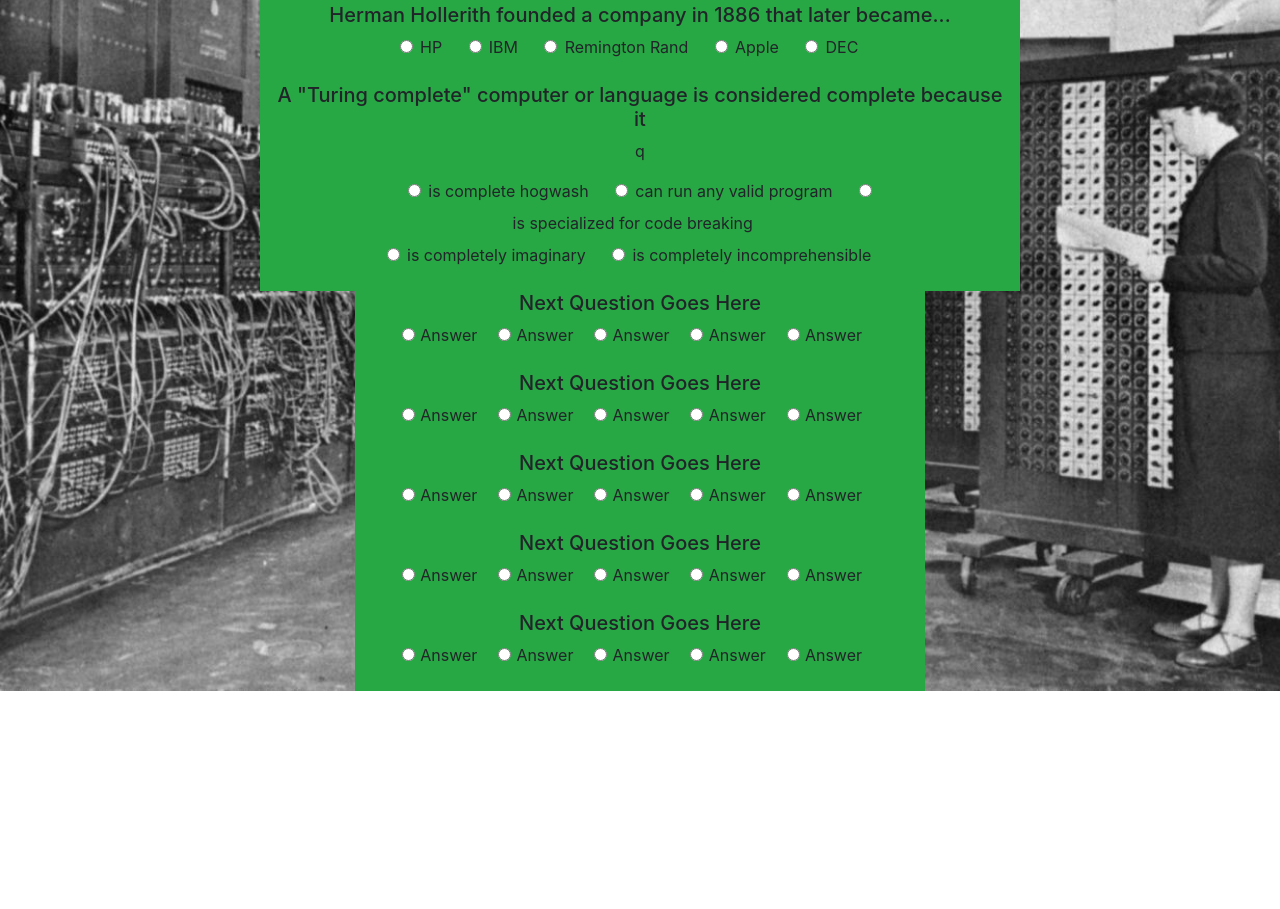
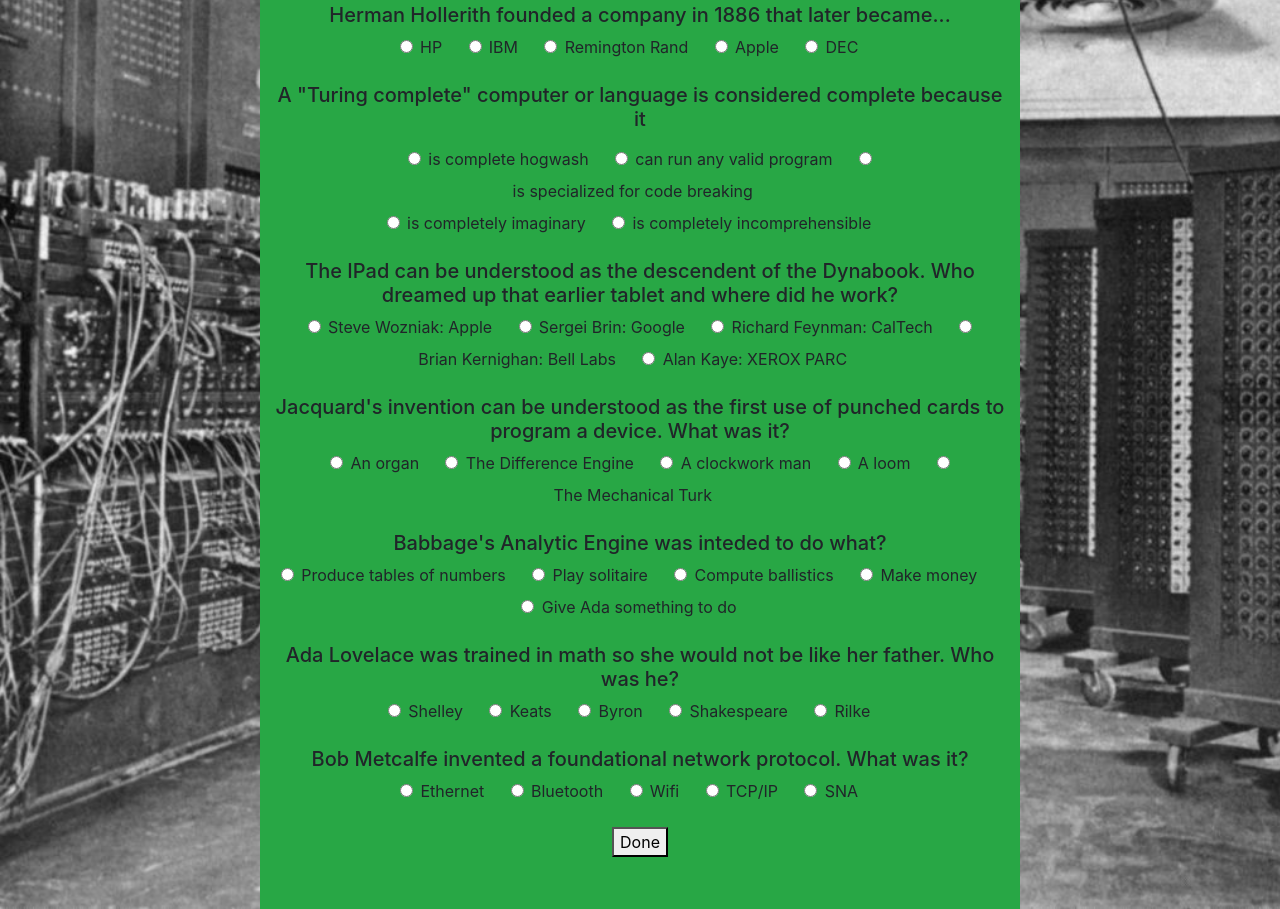
Before and after one commit to wucheeman/TriviaGame, a plain HTML site: page index.html in a window 1280 px wide. Shown: the part 325-1234 px from the top of the page. Before the commit the page ends 1016 px from the top, so only its background shows below. Drawn offline with nearby package versions, Linux system fonts and the light colour scheme.

Commit message:
Completed first round on index.html

```diff
--- a/assets/css/style.css
+++ b/assets/css/style.css
@@ -13,3 +13,7 @@ label {
   margin-top: 0%;
   margin-bottom: 0%;
 }
+
+#done {
+  margin-bottom: 7%;
+}
--- a/assets/javascript/app.js
+++ b/assets/javascript/app.js
@@ -146,9 +146,9 @@ function updateDisplay(update) {
 
 
 /* RESUME
-finish first pass psuedo code
-Get radio button functionality working
-then
+[] Get timer working and displaying correctly
+[] Get radio button functionality working
+
 */
 
 // GAME
--- a/index.html
+++ b/index.html
@@ -102,7 +102,7 @@
         <div class="col-sm-8 bg-success text-center">
           <h5>A "Turing complete" computer or language is considered complete because it </h5>
             <p >
-            q<div class="form-group">
+            <div class="form-group">
             <input type="radio" name="answers" value="51" id="51" ><label for="51">is complete hogwash</label>
             <input type="radio" name="answers" value="52" id="52" ><label for="52">can run any valid program</label>
 
@@ -120,125 +120,117 @@
 
       <!-- Row 7 -->
       <div class="row">
-        <div class="col-sm-3  ">
+        <div class="col-sm-2  ">
         </div>
-        <div class="col-sm-6 bg-success text-center">
-          <h5>Next Question Goes Here</h5>
+        <div class="col-sm-8 bg-success text-center">
+          <h5>The IPad can be understood as the descendent of the Dynabook. Who dreamed up that earlier tablet and where did he work?</h5>
           <p>
-            <input type="radio" name="answers" value="61" id="61" ><label for="61">Answer</label>
-            <input type="radio" name="answers" value="62" id="62" ><label for="62">Answer</label>
-            <input type="radio" name="answers" value="63" id="63" ><label for="63">Answer</label>
-            <input type="radio" name="answers" value="64" id="64" ><label for="64">Answer</label>
-            <input type="radio" name="answers" value="65" id="65" ><label for="65">Answer</label>
+            <input type="radio" name="answers" value="61" id="61" ><label for="61">Steve Wozniak: Apple</label>
+            <input type="radio" name="answers" value="62" id="62" ><label for="62">Sergei Brin: Google</label>
+            <input type="radio" name="answers" value="63" id="63" ><label for="63">Richard Feynman: CalTech</label>
+            <input type="radio" name="answers" value="64" id="64" ><label for="64">Brian Kernighan: Bell Labs</label>
+            <input type="radio" name="answers" value="65" id="65" ><label for="65">Alan Kaye: XEROX PARC</label>
           </p>
         </div>
-        <div class="col-sm-3  ">
+        <div class="col-sm-2  ">
         </div>
       </div>
 
       <!-- Row 8 -->
       <div class="row">
-        <div class="col-sm-3  ">
+        <div class="col-sm-2  ">
         </div>
-        <div class="col-sm-6 bg-success text-center">
-          <h5>Next Question Goes Here</h5>
+        <div class="col-sm-8 bg-success text-center">
+          <h5>Jacquard's invention can be understood as the first use of punched cards to program a device. What was it?</h5>
           <p>
-            <input type="radio" name="answers" value="71" id="71" ><label for="71">Answer</label>
-            <input type="radio" name="answers" value="72" id="72" ><label for="72">Answer</label>
-            <input type="radio" name="answers" value="73" id="73" ><label for="73">Answer</label>
-            <input type="radio" name="answers" value="74" id="74" ><label for="74">Answer</label>
-            <input type="radio" name="answers" value="75" id="75" ><label for="75">Answer</label>
+            <input type="radio" name="answers" value="71" id="71" ><label for="71">An organ</label>
+            <input type="radio" name="answers" value="72" id="72" ><label for="72">The Difference Engine</label>
+            <input type="radio" name="answers" value="73" id="73" ><label for="73">A clockwork man</label>
+            <input type="radio" name="answers" value="74" id="74" ><label for="74">A loom</label>
+            <input type="radio" name="answers" value="75" id="75" ><label for="75">The Mechanical Turk</label>
           </p>
         </div>
-        <div class="col-sm-3  ">
+        <div class="col-sm-2  ">
         </div>
       </div>
 
       <!-- Row 9 -->
       <div class="row">
-        <div class="col-sm-3  ">
+        <div class="col-sm-2  ">
         </div>
-        <div class="col-sm-6 bg-success text-center">
-          <h5>Next Question Goes Here</h5>
+        <div class="col-sm-8 bg-success text-center">
+          <h5>Babbage's Analytic Engine was inteded to do what?</h5>
           <p>
-            <input type="radio" name="answers" value="81" id="81" ><label for="81">Answer</label>
-            <input type="radio" name="answers" value="82" id="82" ><label for="82">Answer</label>
-            <input type="radio" name="answers" value="83" id="83" ><label for="83">Answer</label>
-            <input type="radio" name="answers" value="84" id="84" ><label for="84">Answer</label>
-            <input type="radio" name="answers" value="85" id="85" ><label for="85">Answer</label>
+            <input type="radio" name="answers" value="81" id="81" ><label for="81">Produce tables of numbers</label>
+            <input type="radio" name="answers" value="82" id="82" ><label for="82">Play solitaire</label>
+            <input type="radio" name="answers" value="83" id="83" ><label for="83">Compute ballistics</label>
+            <input type="radio" name="answers" value="84" id="84" ><label for="84">Make money</label>
+            <input type="radio" name="answers" value="85" id="85" ><label for="85">Give Ada something to do</label>
           </p>
         </div>
-        <div class="col-sm-3  ">
+        <div class="col-sm-2  ">
         </div>
       </div>
 
       <!-- Row 10 -->
       <div class="row">
-        <div class="col-sm-3  ">
+        <div class="col-sm-2  ">
         </div>
-        <div class="col-sm-6 bg-success text-center">
-          <h5>Next Question Goes Here</h5>
+        <div class="col-sm-8 bg-success text-center">
+          <h5>Ada Lovelace was trained in math so she would not be like her father. Who was he?</h5>
           <p>
-            <input type="radio" name="answers" value="91" id="91" ><label for="91">Answer</label>
-            <input type="radio" name="answers" value="92" id="92" ><label for="92">Answer</label>
-            <input type="radio" name="answers" value="93" id="93" ><label for="93">Answer</label>
-            <input type="radio" name="answers" value="94" id="94" ><label for="94">Answer</label>
-            <input type="radio" name="answers" value="95" id="95" ><label for="95">Answer</label>
+            <input type="radio" name="answers" value="91" id="91" ><label for="91">Shelley</label>
+            <input type="radio" name="answers" value="92" id="92" ><label for="92">Keats</label>
+            <input type="radio" name="answers" value="93" id="93" ><label for="93">Byron</label>
+            <input type="radio" name="answers" value="94" id="94" ><label for="94">Shakespeare</label>
+            <input type="radio" name="answers" value="95" id="95" ><label for="95">Rilke</label>
           </p>
         </div>
-        <div class="col-sm-3  ">
+        <div class="col-sm-2  ">
         </div>
       </div>
 
-        <!-- Row 11 -->
+      <!-- Row 11 -->
       <div class="row">
-        <div class="col-sm-3  ">
+        <div class="col-sm-2  ">
         </div>
-        <div class="col-sm-6 bg-success text-center">
-          <h5>Next Question Goes Here</h5>
+        <div class="col-sm-8 bg-success text-center">
+          <h5>Bob Metcalfe invented a foundational network protocol. What was it?</h5>
           <p>
-            <input type="radio" name="answers" value="101" id="101" ><label for="101">Answer</label>
-            <input type="radio" name="answers" value="102" id="102" ><label for="102">Answer</label>
-            <input type="radio" name="answers" value="103" id="103" ><label for="103">Answer</label>
-            <input type="radio" name="answers" value="104" id="104" ><label for="104">Answer</label>
-            <input type="radio" name="answers" value="105" id="105" ><label for="105">Answer</label>
+            <input type="radio" name="answers" value="101" id="101" ><label for="101">Ethernet</label>
+            <input type="radio" name="answers" value="102" id="102" ><label for="102">Bluetooth</label>
+            <input type="radio" name="answers" value="103" id="103" ><label for="103">Wifi</label>
+            <input type="radio" name="answers" value="104" id="104" ><label for="104">TCP/IP</label>
+            <input type="radio" name="answers" value="105" id="105" ><label for="105">SNA</label>
           </p>
         </div>
-        <div class="col-sm-3  ">
+        <div class="col-sm-2  ">
+        </div>
+      </div>
+
+      <!-- Row 12 -->
+      <div class="row">
+        <div class="col-sm-2">
+        </div>
+        <div class="col-sm-8 bg-success text-center">
+          <button id="done">Done</button>
+        </div>
+        <div class="col-sm-2">
+        </div>
+      </div>
+
+      <!-- Row 13 -->
+      <div class="row">
+        <div class="col-sm-2">
+        </div>
+        <div class="col-sm-8 bg-success text-center">
+        </div>
+        <div class="col-sm-2">
         </div>
       </div>
 
 
-
-
     </div><!-- end of container-->
-
-<!-- Questions to be put into text
-
-
-
-
-
-var question_5 = ["Q: Many people enjoy their IPad without knowing their debt to the inventor of the Dynabook. Who was that and where did he work?", "Steve Wozniak: Apple", "Sergei Brin: Google", "Richard Feynman: CalTech", "Brian Kernighan: Bell Labs", "Alan Kaye: Xerox PARC"];
-
-var question_6 = ["Q: Joseph Marie Jacquard was one of the foremost pioneers in the use of punched cards. What were his cards used for?", "to control weaving looms", "to compute census data", "count art works in the Louvre", "draft soldiers for Napoleon", "open and close canal gates"];
-
-var question_7 = ["Q: George Babbage is one of the most famous pioneers of computing history. What was his Analytic Engine intended to do?", "Produce tables of numbers", "Help people play solitaire", "Compute ballistic trajectories", "Give Ada Lovelace something to do", "Make money"];
-
-var question_8 = ["Q: Ada Lovelace, of course, is famous as the first programmer. Her father was a famous poet, and her mother trained Ada in mathematics so she would not be like him. Who was he?", "Shelley", "Byron", "Keats", "Shakespeare", "Rilke"];
-
-var question_9 = ["Q: John von Neumann was a mathematician. As a result of his contribution, virtually all modern computers can be termed 'Von Neumann machines'. Why?", "He foresaw the virtual machine", "He invented RAM by accident", "He described their fundamental architecture", "He managed early computer projects", "He could code in binary"];
-
-
-
-
-
-
-
- -->
-
-
-
 
     <script src="https://cdnjs.cloudflare.com/ajax/libs/jquery/3.2.1/jquery.min.js"></script>
     <script src="assets/javascript/app.js"></script>
```
Also changed, not shown: test/test_template.txt.
